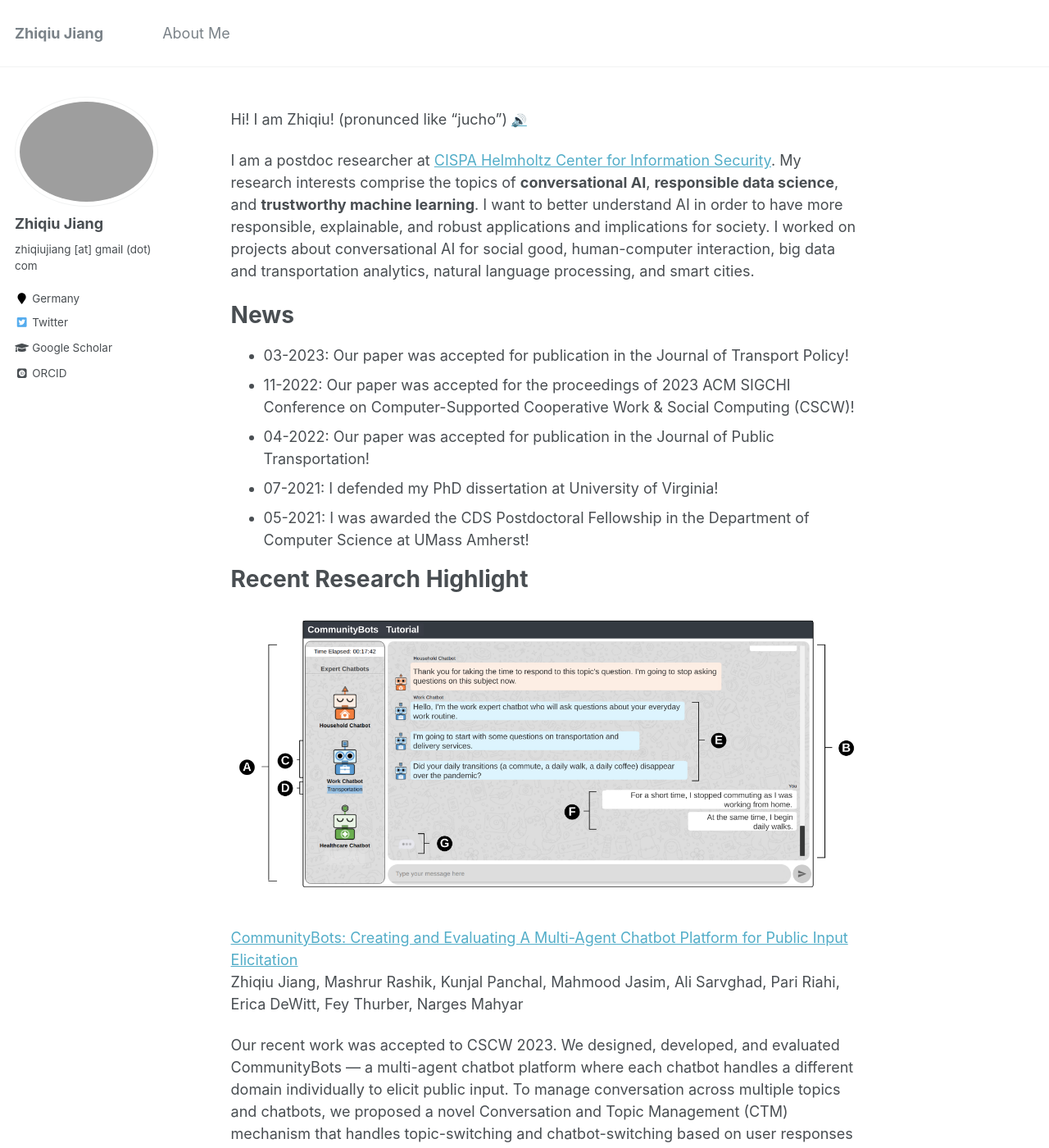
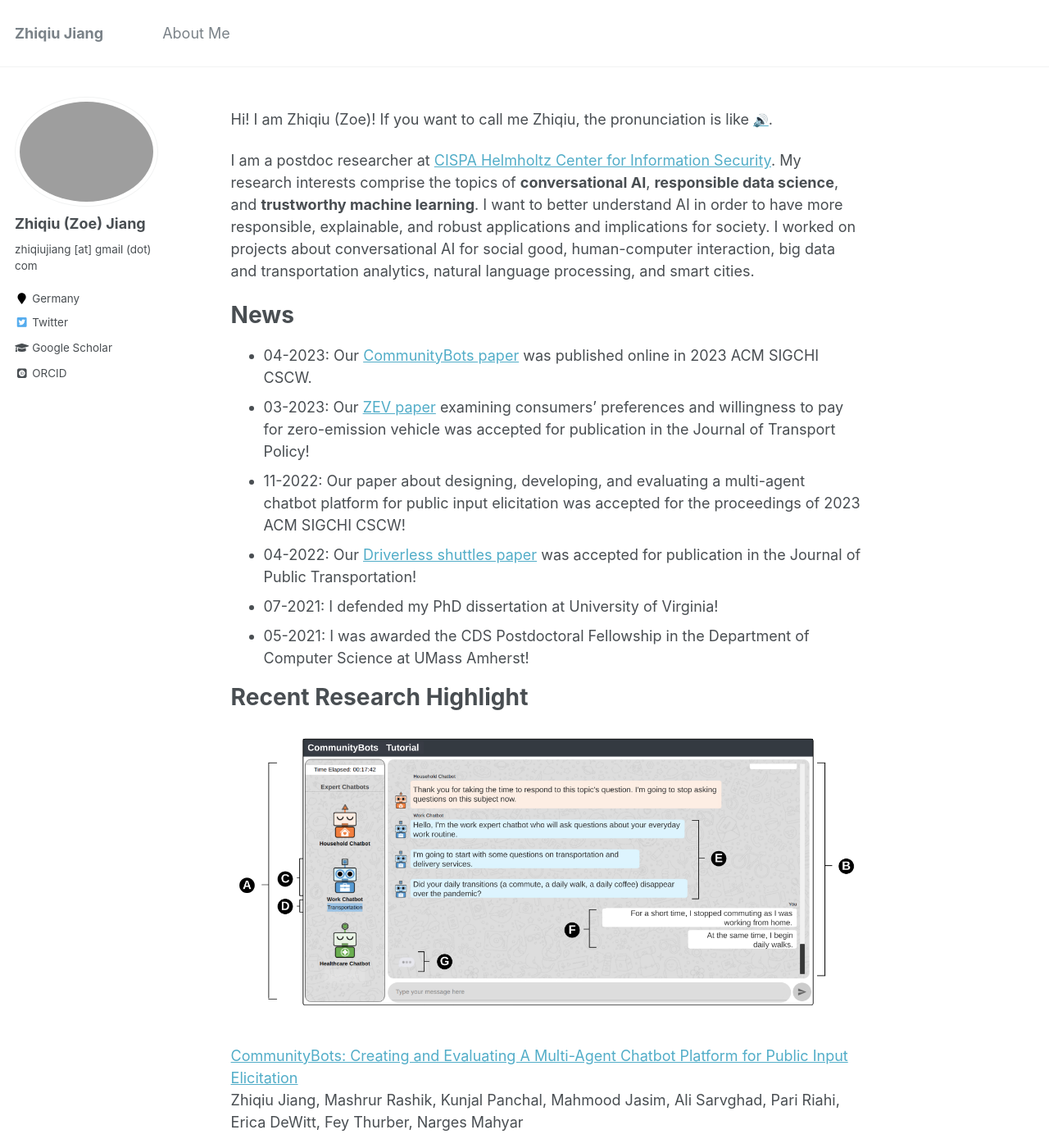
Before and after one commit to zhiqiujiang/zhiqiujiang.github.io, a Jekyll site: the page built from _pages/about.md, in a window 1280 px wide and 1400 px high. Shown: the whole window at 82% size. Built offline with Jekyll 4.4.1, drawn with Linux system fonts in a browser that asks for light colours; some web fonts are replaced; some of the changed text lies outside the part shown.

Commit message:
Added updates

```diff
--- a/_config.yml
+++ b/_config.yml
@@ -80,7 +80,7 @@ analytics:
 
 # Site Author
 author:
-  name             : "Zhiqiu Jiang"
+  name             : "Zhiqiu (Zoe) Jiang"
   avatar           : "zhiqiu_square_2.jpg"
   bio              : "zhiqiujiang [at] gmail (dot) com"
   location         : "Germany"
--- a/_pages/about.md
+++ b/_pages/about.md
@@ -10,16 +10,17 @@ redirect_from:
 ---
 
 
-Hi! I am Zhiqiu!
-(pronunced like "jucho") <a href="https://www.howtopronounce.com/jucho" target="_blank"><span title="Pronounce" style="font-size:15px; text-decoration: none;">&#128266;</span></a>
+Hi! I am Zhiqiu (Zoe)!
+If you want to call me Zhiqiu, the pronunciation is like <a href="https://www.howtopronounce.com/jucho" target="_blank"><span title="Pronounce" style="font-size:15px; text-decoration: none;">&#128266;</span></a>.
 
 I am a postdoc researcher at [CISPA Helmholtz Center for Information Security](https://cispa.de/){:target="_blank"}. My research interests comprise the topics of **conversational AI**, **responsible data science**, and **trustworthy machine learning**. I want to better understand AI in order to have more responsible, explainable, and robust applications and implications for society. I worked on projects about conversational AI for social good, human-computer interaction, big data and transportation analytics, natural language processing, and smart cities.
 
 News
 ======
-* 03-2023: Our paper was accepted for publication in the Journal of Transport Policy!
-* 11-2022: Our paper was accepted for the proceedings of 2023 ACM SIGCHI Conference on Computer-Supported Cooperative Work & Social Computing (CSCW)!
-* 04-2022: Our paper was accepted for publication in the Journal of Public Transportation!
+* 04-2023: Our [CommunityBots paper](https://dl.acm.org/doi/10.1145/3579469){:target="_blank"} was published online in 2023 ACM SIGCHI CSCW.
+* 03-2023: Our [ZEV paper](https://doi.org/10.1016/j.tranpol.2023.03.002){:target="_blank"} examining consumers’ preferences and willingness to pay for zero-emission vehicle was accepted for publication in the Journal of Transport Policy!
+* 11-2022: Our paper about designing, developing, and evaluating a multi-agent chatbot platform for public input elicitation was accepted for the proceedings of 2023 ACM SIGCHI CSCW!
+* 04-2022: Our [Driverless shuttles paper](https://doi.org/10.1016/j.jpubtr.2022.100018){:target="_blank"} was accepted for publication in the Journal of Public Transportation!
 * 07-2021: I defended my PhD dissertation at University of Virginia!
 * 05-2021: I was awarded the CDS Postdoctoral Fellowship in the Department of Computer Science at UMass Amherst!
 
```
Also changed, not shown: other parts of _pages/about.md (+2 -2 lines), 2 other files.
